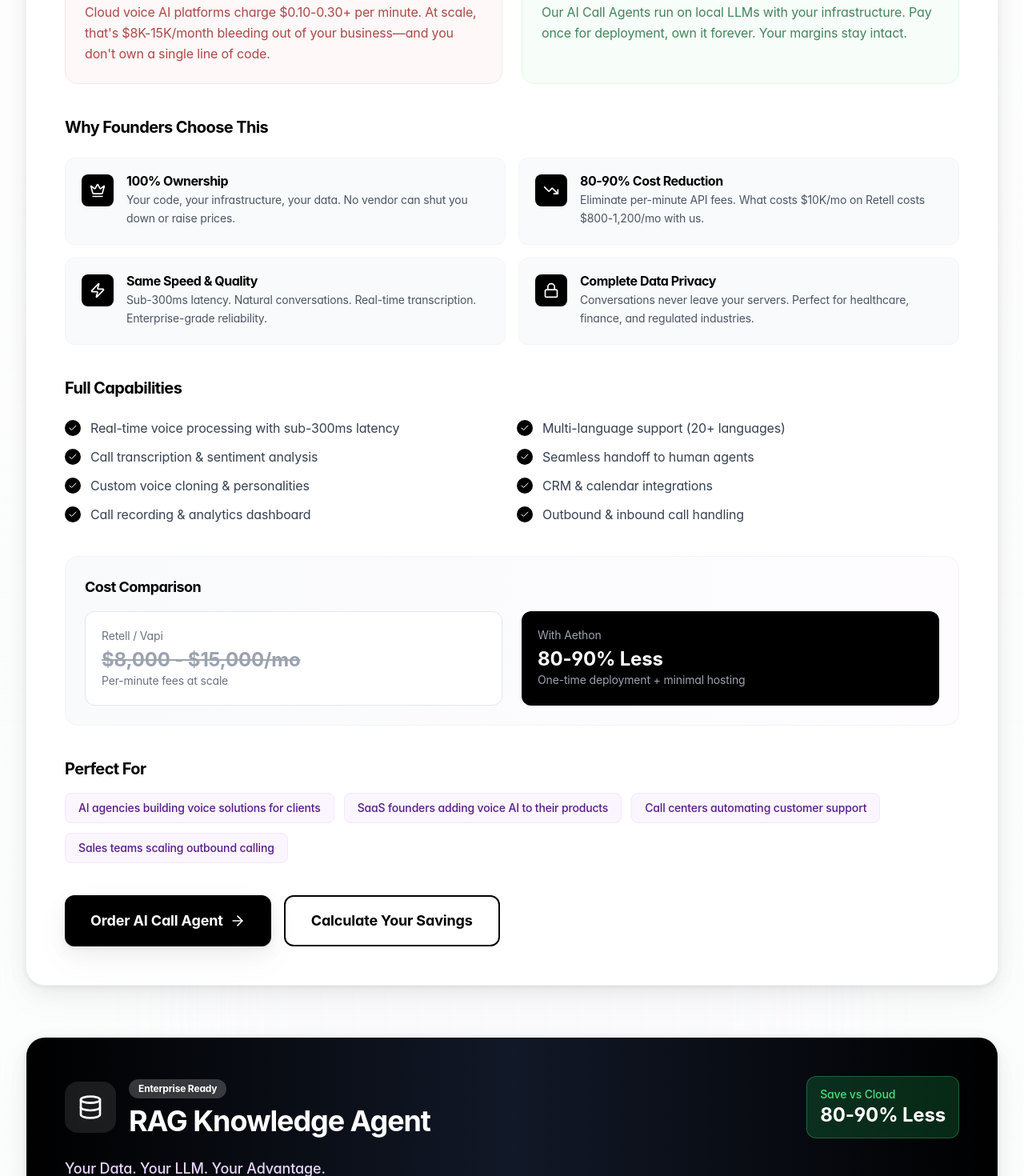
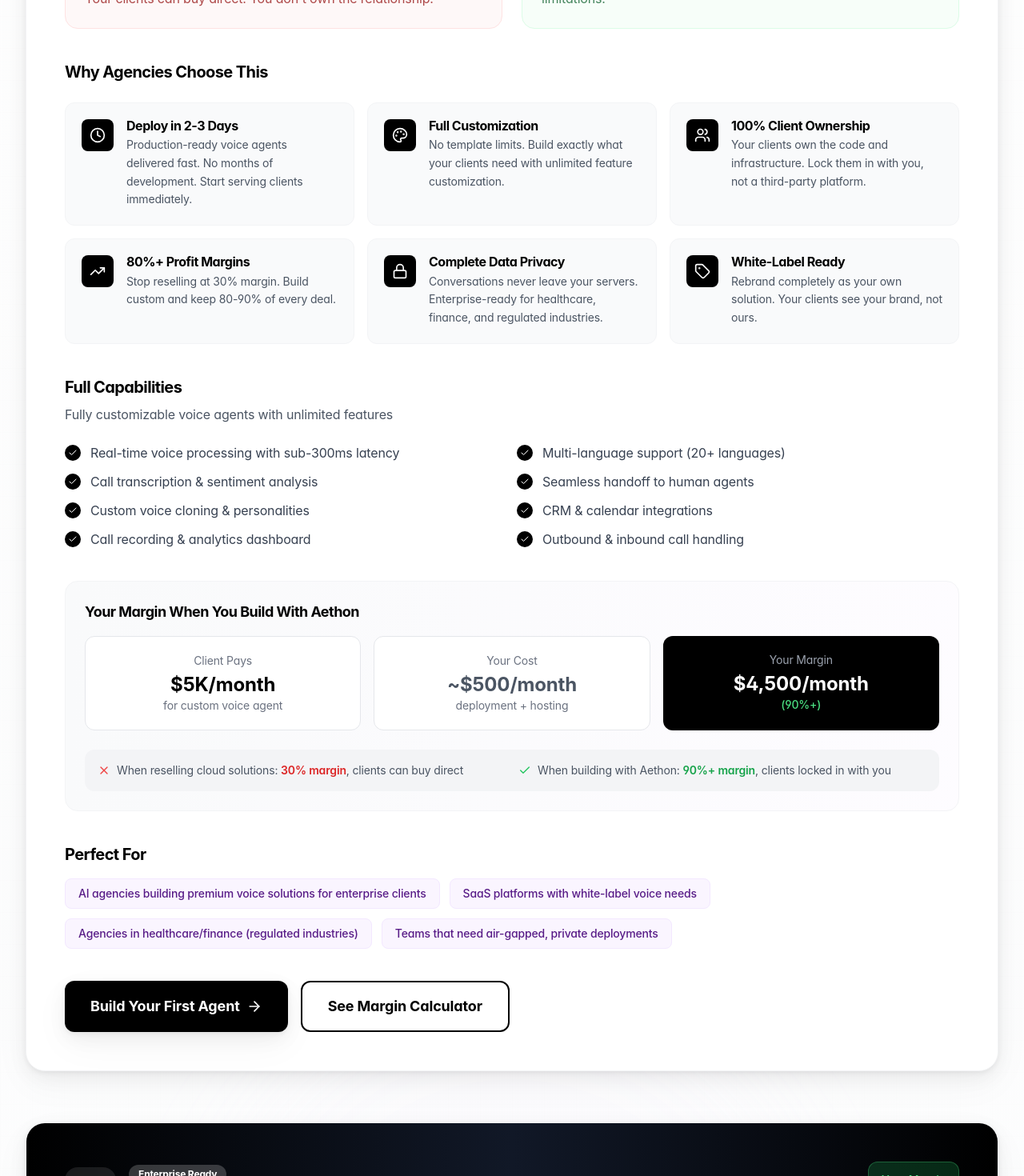
Before and after one commit to Jojo42011/Site, a Next.js app: page /products in a window 1280 px wide. Shown: the part 1060-2530 px from the top of the page at 80% size. Built offline with nearby package versions, Linux system fonts and the light colour scheme.

Commit message:
Refactor product pages to emphasize agency value and margins
Co-authored-by: jahanfraction <jahanfraction@gmail.com>

```diff
--- a/src/app/products/page.tsx
+++ b/src/app/products/page.tsx
@@ -12,10 +12,15 @@ import {
   Zap,
   Crown,
   Server,
-  TrendingDown,
   Lock,
   Infinity,
-  ArrowRight
+  ArrowRight,
+  Clock,
+  Palette,
+  Users,
+  TrendingUp,
+  Tag,
+  X
 } from "lucide-react";
 import Link from "next/link";
 
@@ -24,34 +29,44 @@ const products = [
     id: "call-agent",
     icon: Phone,
     badge: "Most Popular",
-    title: "AI Call Agent",
-    tagline: "Own Your Voice AI. Stop Renting.",
-    headline: "The Retell & Vapi Alternative That Actually Makes Sense",
-    description: "Deploy production-ready AI voice agents on your own infrastructure. Same quality as Retell and Vapi—human-like conversations, real-time processing, seamless call handling—but you own everything. No per-minute API fees. No vendor lock-in. No surprises on your monthly bill.",
-    problem: "Cloud voice AI platforms charge $0.10-0.30+ per minute. At scale, that's $8K-15K/month bleeding out of your business—and you don't own a single line of code.",
-    solution: "Our AI Call Agents run on local LLMs with your infrastructure. Pay once for deployment, own it forever. Your margins stay intact.",
+    title: "Voice Agents",
+    tagline: "Deploy in 2-3 Days",
+    description: "Custom voice agents built for your clients. Full ownership, unlimited customization, and enterprise-grade reliability. Deploy on your client's infrastructure or yours—you own the code, the relationship, and the margins.",
+    problem: "You want to offer voice AI to your clients, but cloud solutions limit your customization and eat your margins. When reselling cloud platforms, you're offering someone else's product at 30% margin. Your clients can buy direct. You don't own the relationship.",
+    solution: "Custom voice agents built in 2-3 days. Deploy on your client's infrastructure or yours. You own the code, you own the relationship, you own the margins. Full customization. Zero limitations.",
     features: [
       {
-        icon: Crown,
-        title: "100% Ownership",
-        description: "Your code, your infrastructure, your data. No vendor can shut you down or raise prices."
+        icon: Clock,
+        title: "Deploy in 2-3 Days",
+        description: "Production-ready voice agents delivered fast. No months of development. Start serving clients immediately."
       },
       {
-        icon: TrendingDown,
-        title: "80-90% Cost Reduction",
-        description: "Eliminate per-minute API fees. What costs $10K/mo on Retell costs $800-1,200/mo with us."
+        icon: Palette,
+        title: "Full Customization",
+        description: "No template limits. Build exactly what your clients need with unlimited feature customization."
       },
       {
-        icon: Zap,
-        title: "Same Speed & Quality",
-        description: "Sub-300ms latency. Natural conversations. Real-time transcription. Enterprise-grade reliability."
+        icon: Users,
+        title: "100% Client Ownership",
+        description: "Your clients own the code and infrastructure. Lock them in with you, not a third-party platform."
+      },
+      {
+        icon: TrendingUp,
+        title: "80%+ Profit Margins",
+        description: "Stop reselling at 30% margin. Build custom and keep 80-90% of every deal."
       },
       {
         icon: Lock,
         title: "Complete Data Privacy",
-        description: "Conversations never leave your servers. Perfect for healthcare, finance, and regulated industries."
+        description: "Conversations never leave your servers. Enterprise-ready for healthcare, finance, and regulated industries."
+      },
+      {
+        icon: Tag,
+        title: "White-Label Ready",
+        description: "Rebrand completely as your own solution. Your clients see your brand, not ours."
       }
     ],
+    capabilitiesIntro: "Fully customizable voice agents with unlimited features",
     capabilities: [
       "Real-time voice processing with sub-300ms latency",
       "Multi-language support (20+ languages)",
@@ -62,52 +77,63 @@ const products = [
       "Call recording & analytics dashboard",
       "Outbound & inbound call handling"
     ],
-    comparison: {
-      competitor: "Retell / Vapi",
-      competitorCost: "$8,000 - $15,000/mo",
-      competitorNote: "Per-minute fees at scale",
-      ourCost: "80-90% Less",
-      ourNote: "One-time deployment + minimal hosting"
+    margin: {
+      clientPays: "$5K/month",
+      clientPaysLabel: "for custom voice agent",
+      yourCost: "~$500/month",
+      yourCostLabel: "deployment + hosting",
+      yourMargin: "$4,500/month",
+      yourMarginPercent: "90%+"
     },
     perfectFor: [
-      "AI agencies building voice solutions for clients",
-      "SaaS founders adding voice AI to their products",
-      "Call centers automating customer support",
-      "Sales teams scaling outbound calling"
+      "AI agencies building premium voice solutions for enterprise clients",
+      "SaaS platforms with white-label voice needs",
+      "Agencies in healthcare/finance (regulated industries)",
+      "Teams that need air-gapped, private deployments"
     ]
   },
   {
     id: "rag-agent",
     icon: Database,
     badge: "Enterprise Ready",
-    title: "RAG Knowledge Agent",
-    tagline: "Your Data. Your LLM. Your Advantage.",
-    headline: "Private Knowledge Base Powered by Local LLMs",
-    description: "Build intelligent knowledge systems that search, understand, and answer questions from your documents—all running on local LLMs. No API calls to OpenAI. No data leaving your servers. No per-query costs eating into your margins.",
-    problem: "Cloud RAG solutions charge per query and require sending your sensitive documents to third-party servers. At scale, you're paying $5K-15K/month while your proprietary data sits on someone else's infrastructure.",
-    solution: "Our RAG Agents use local embedding models and LLMs. Your documents stay private, your queries are free, and your knowledge base belongs to you.",
+    title: "Knowledge Agents",
+    tagline: "Deploy in 2-3 Days",
+    description: "Custom knowledge systems built for your enterprise clients. 100% local, zero external API calls. Your clients own the infrastructure, the data, and the solution. Air-gapped ready and fully customizable.",
+    problem: "You're building RAG solutions for enterprise clients, but cloud options limit customization and data privacy. Per-query costs scale unpredictably. Your clients worry about their data. You can't truly own the solution.",
+    solution: "Custom knowledge agents built in 2-3 days. 100% local, zero external API calls. Your clients own the infrastructure, the data, and the solution. Air-gapped ready. Fully customizable.",
     features: [
       {
-        icon: Server,
-        title: "Runs 100% Locally",
-        description: "Local LLMs + local embeddings. Zero API calls. Your data never touches external servers."
+        icon: Clock,
+        title: "Deploy in 2-3 Days",
+        description: "Production-ready knowledge agents delivered fast. No months of development. Start serving clients immediately."
       },
       {
-        icon: TrendingDown,
-        title: "Zero Per-Query Costs",
-        description: "Cloud RAG charges per query. We don't. Run unlimited queries for a flat hosting cost."
+        icon: Palette,
+        title: "Full Customization",
+        description: "No template limits. Build exactly what your clients need with unlimited integrations and features."
+      },
+      {
+        icon: Users,
+        title: "100% Client Ownership",
+        description: "Your clients own the code and infrastructure. Lock them in with you, not a third-party platform."
+      },
+      {
+        icon: TrendingUp,
+        title: "80%+ Profit Margins",
+        description: "Stop reselling at 30% margin. Build custom and keep 80-90% of every deal."
       },
       {
         icon: Shield,
-        title: "Air-Gapped Ready",
-        description: "Perfect for sensitive data. Deploy in air-gapped environments with no internet required."
+        title: "Complete Data Privacy",
+        description: "Documents never leave your servers. Air-gapped ready for the most sensitive enterprise data."
       },
       {
-        icon: Infinity,
-        title: "Unlimited Scale",
-        description: "No token limits. No rate limiting. Process millions of documents without throttling."
+        icon: Tag,
+        title: "White-Label Ready",
+        description: "Rebrand completely as your own solution. Your clients see your brand, not ours."
       }
     ],
+    capabilitiesIntro: "Fully customizable knowledge systems with unlimited integrations",
     capabilities: [
       "Semantic search across all document types",
       "PDF, Word, Excel, PowerPoint support",
@@ -118,18 +144,19 @@ const products = [
       "Conversational follow-up queries",
       "API & webhook integrations"
     ],
-    comparison: {
-      competitor: "Cloud RAG APIs",
-      competitorCost: "$5,000 - $15,000/mo",
-      competitorNote: "Per-query fees + token costs",
-      ourCost: "80-90% Less",
-      ourNote: "Unlimited queries, flat hosting"
+    margin: {
+      clientPays: "$4K/month",
+      clientPaysLabel: "for custom knowledge system",
+      yourCost: "~$400/month",
+      yourCostLabel: "deployment + hosting",
+      yourMargin: "$3,600/month",
+      yourMarginPercent: "90%+"
     },
     perfectFor: [
-      "Agencies building custom knowledge bases for clients",
-      "SaaS products with document Q&A features",
-      "Enterprises with sensitive internal documents",
-      "Legal & compliance teams searching contracts"
+      "AI agencies building custom knowledge bases for enterprise clients",
+      "SaaS platforms with white-label document Q&A needs",
+      "Agencies serving clients with sensitive internal documents",
+      "Teams in legal, compliance, or regulated industries"
     ]
   }
 ];
@@ -172,12 +199,12 @@ export default function ProductsPage() {
             className="text-center mb-20"
           >
             <h1 className="text-5xl sm:text-6xl md:text-7xl font-bold mb-6 leading-tight">
-              <span className="text-black">Stop Paying Cloud Prices</span>
+              <span className="text-black">Build AI Solutions</span>
               <br />
-              <span className="gradient-text">for AI You Don&apos;t Own</span>
+              <span className="gradient-text">Your Clients Love</span>
             </h1>
             <p className="text-xl text-gray-600 max-w-3xl mx-auto leading-relaxed">
-              Deploy production-ready AI agents on your infrastructure. Same quality as Retell, Vapi, and cloud RAG solutions—but you own everything and pay 80-90% less monthly.
+              Deploy enterprise-grade agents in 2-3 days. Your clients own the code, the data, and the relationship. You keep 80%+ margins.
             </p>
           </motion.div>
 
@@ -209,22 +236,17 @@ export default function ProductsPage() {
                       </div>
                       <div className="flex-shrink-0">
                         <div className="bg-green-500/20 border border-green-400/30 rounded-xl px-4 py-3">
-                          <div className="text-green-400 text-sm font-medium">Save vs Cloud</div>
-                          <div className="text-white text-2xl font-bold">{product.comparison.ourCost}</div>
+                          <div className="text-green-400 text-sm font-medium">Your Margin</div>
+                          <div className="text-white text-2xl font-bold">{product.margin.yourMarginPercent}</div>
                         </div>
                       </div>
                     </div>
                     <p className="text-purple-200 text-lg font-medium mb-2">{product.tagline}</p>
-                    <p className="text-gray-300 text-xl leading-relaxed max-w-4xl">{product.headline}</p>
+                    <p className="text-gray-300 text-xl leading-relaxed max-w-4xl">{product.description}</p>
                   </div>
 
                   {/* Card Body */}
                   <div className="p-8 sm:p-12">
-                    {/* Description */}
-                    <p className="text-gray-600 text-lg leading-relaxed mb-10">
-                      {product.description}
-                    </p>
-
                     {/* Problem / Solution */}
                     <div className="grid md:grid-cols-2 gap-6 mb-10">
                       <div className="bg-red-50/50 border border-red-100 rounded-2xl p-6">
@@ -249,8 +271,8 @@ export default function ProductsPage() {
 
                     {/* Key Features */}
                     <div className="mb-10">
-                      <h3 className="text-xl font-bold text-black mb-6">Why Founders Choose This</h3>
-                      <div className="grid sm:grid-cols-2 gap-4">
+                      <h3 className="text-xl font-bold text-black mb-6">Why Agencies Choose This</h3>
+                      <div className="grid sm:grid-cols-2 lg:grid-cols-3 gap-4">
                         {product.features.map((feature, i) => (
                           <div
                             key={i}
@@ -272,7 +294,8 @@ export default function ProductsPage() {
 
                     {/* Capabilities */}
                     <div className="mb-10">
-                      <h3 className="text-xl font-bold text-black mb-6">Full Capabilities</h3>
+                      <h3 className="text-xl font-bold text-black mb-2">Full Capabilities</h3>
+                      <p className="text-gray-600 mb-6">{product.capabilitiesIntro}</p>
                       <div className="grid sm:grid-cols-2 gap-3">
                         {product.capabilities.map((capability, i) => (
                           <div key={i} className="flex items-center gap-3">
@@ -285,19 +308,36 @@ export default function ProductsPage() {
                       </div>
                     </div>
 
-                    {/* Cost Comparison */}
+                    {/* Margin Calculator */}
                     <div className="bg-gradient-to-r from-gray-50 to-purple-50/30 rounded-2xl p-6 mb-10 border border-gray-100">
-                      <h3 className="text-lg font-bold text-black mb-4">Cost Comparison</h3>
-                      <div className="grid sm:grid-cols-2 gap-6">
-                        <div className="bg-white rounded-xl p-5 border border-gray-200">
-                          <div className="text-sm text-gray-500 mb-1">{product.comparison.competitor}</div>
-                          <div className="text-2xl font-bold text-gray-400 line-through">{product.comparison.competitorCost}</div>
-                          <div className="text-sm text-gray-500">{product.comparison.competitorNote}</div>
+                      <h3 className="text-lg font-bold text-black mb-4">Your Margin When You Build With Aethon</h3>
+                      <div className="grid sm:grid-cols-3 gap-4 mb-6">
+                        <div className="bg-white rounded-xl p-5 border border-gray-200 text-center">
+                          <div className="text-sm text-gray-500 mb-1">Client Pays</div>
+                          <div className="text-2xl font-bold text-black">{product.margin.clientPays}</div>
+                          <div className="text-sm text-gray-500">{product.margin.clientPaysLabel}</div>
                         </div>
-                        <div className="bg-black rounded-xl p-5">
-                          <div className="text-sm text-gray-400 mb-1">With Aethon</div>
-                          <div className="text-2xl font-bold text-white">{product.comparison.ourCost}</div>
-                          <div className="text-sm text-gray-400">{product.comparison.ourNote}</div>
+                        <div className="bg-white rounded-xl p-5 border border-gray-200 text-center">
+                          <div className="text-sm text-gray-500 mb-1">Your Cost</div>
+                          <div className="text-2xl font-bold text-gray-600">{product.margin.yourCost}</div>
+                          <div className="text-sm text-gray-500">{product.margin.yourCostLabel}</div>
+                        </div>
+                        <div className="bg-black rounded-xl p-5 text-center">
+                          <div className="text-sm text-gray-400 mb-1">Your Margin</div>
+                          <div className="text-2xl font-bold text-white">{product.margin.yourMargin}</div>
+                          <div className="text-sm text-green-400 font-medium">({product.margin.yourMarginPercent})</div>
+                        </div>
+                      </div>
+                      <div className="bg-gray-100 rounded-xl p-4">
+                        <div className="grid sm:grid-cols-2 gap-4 text-sm">
+                          <div className="flex items-center gap-2">
+                            <X className="w-4 h-4 text-red-500 flex-shrink-0" />
+                            <span className="text-gray-600">When reselling cloud solutions: <span className="font-semibold text-red-600">30% margin</span>, clients can buy direct</span>
+                          </div>
+                          <div className="flex items-center gap-2">
+                            <Check className="w-4 h-4 text-green-500 flex-shrink-0" />
+                            <span className="text-gray-600">When building with Aethon: <span className="font-semibold text-green-600">90%+ margin</span>, clients locked in with you</span>
+                          </div>
                         </div>
                       </div>
                     </div>
@@ -323,14 +363,14 @@ export default function ProductsPage() {
                         href="/contact"
                         className="inline-flex items-center justify-center px-8 py-4 bg-black text-white rounded-xl font-bold text-lg hover:bg-gray-800 transition-all premium-shadow-lg hover:scale-[1.02] transform"
                       >
-                        Order {product.title}
+                        Build Your First Agent
                         <ArrowRight className="ml-2 w-5 h-5" />
                       </Link>
                       <Link
                         href="/#calculator"
                         className="inline-flex items-center justify-center px-8 py-4 bg-white text-black border-2 border-black rounded-xl font-bold text-lg hover:bg-gray-50 transition-all"
                       >
-                        Calculate Your Savings
+                        See Margin Calculator
                       </Link>
                     </div>
                   </div>
@@ -338,6 +378,67 @@ export default function ProductsPage() {
               </motion.div>
             ))}
           </div>
+
+          {/* Why Not Just Resell Section */}
+          <motion.div
+            initial={{ opacity: 0, y: 30 }}
+            animate={{ opacity: 1, y: 0 }}
+            transition={{ duration: 0.8, delay: 0.3 }}
+            className="mb-20"
+          >
+            <div className="bg-white rounded-3xl premium-shadow-lg border border-gray-100 overflow-hidden">
+              <div className="p-8 sm:p-12">
+                <h3 className="text-2xl sm:text-3xl font-bold text-black mb-8 text-center">
+                  Why Not Just Resell Cloud Platforms?
+                </h3>
+                <div className="grid md:grid-cols-2 gap-8">
+                  {/* Problems with reselling */}
+                  <div className="bg-red-50/50 border border-red-100 rounded-2xl p-6">
+                    <h4 className="font-bold text-red-900 mb-4 flex items-center gap-2">
+                      <X className="w-5 h-5" />
+                      Reselling Cloud Platforms
+                    </h4>
+                    <div className="space-y-3">
+                      {[
+                        "Limited to their templates",
+                        "Your clients can buy direct (30% margin)",
+                        "Per-minute fees scale unpredictably",
+                        "You don't own the relationship",
+                        "Vendor lock-in (they can change pricing)"
+                      ].map((item, i) => (
+                        <div key={i} className="flex items-start gap-3">
+                          <X className="w-4 h-4 text-red-500 mt-0.5 flex-shrink-0" />
+                          <span className="text-red-800/80">{item}</span>
+                        </div>
+                      ))}
+                    </div>
+                  </div>
+
+                  {/* Benefits of building custom */}
+                  <div className="bg-green-50/50 border border-green-100 rounded-2xl p-6">
+                    <h4 className="font-bold text-green-900 mb-4 flex items-center gap-2">
+                      <Check className="w-5 h-5" />
+                      Build Custom With Aethon
+                    </h4>
+                    <div className="space-y-3">
+                      {[
+                        "Unlimited customization",
+                        "Clients own it, locked in with you",
+                        "Flat deployment cost, unlimited scale",
+                        "You own the relationship",
+                        "90%+ margins (not 30%)"
+                      ].map((item, i) => (
+                        <div key={i} className="flex items-start gap-3">
+                          <Check className="w-4 h-4 text-green-500 mt-0.5 flex-shrink-0" />
+                          <span className="text-green-800/80">{item}</span>
+                        </div>
+                      ))}
+                    </div>
+                  </div>
+                </div>
+              </div>
+            </div>
+          </motion.div>
 
           {/* Bottom CTA */}
           <motion.div
@@ -347,23 +448,23 @@ export default function ProductsPage() {
             className="bg-black rounded-3xl p-12 text-center premium-shadow-lg"
           >
             <h3 className="text-3xl sm:text-4xl font-bold text-white mb-6">
-              Ready to Own Your AI?
+              Ready to Own Your AI Business?
             </h3>
             <p className="text-gray-300 text-lg mb-8 max-w-2xl mx-auto">
-              Stop paying cloud prices for AI you don&apos;t own. Get started with production-ready AI agents deployed on your infrastructure—complete ownership, massive savings.
+              Build premium AI solutions for your clients. Deploy in 2-3 days, keep 80%+ margins, and own every relationship.
             </p>
             <div className="flex flex-col sm:flex-row items-center justify-center gap-4">
               <Link
                 href="/contact"
                 className="px-10 py-5 bg-white text-black rounded-xl font-bold text-lg hover:bg-gray-100 transition-all shadow-lg hover:shadow-xl"
               >
-                Get Started Today
+                Build Your First Agent
               </Link>
               <Link
                 href="/#calculator"
                 className="px-10 py-5 border-2 border-white/30 text-white rounded-xl font-bold text-lg hover:bg-white/10 transition-all"
               >
-                Calculate Savings
+                See Margin Calculator
               </Link>
             </div>
           </motion.div>
```
